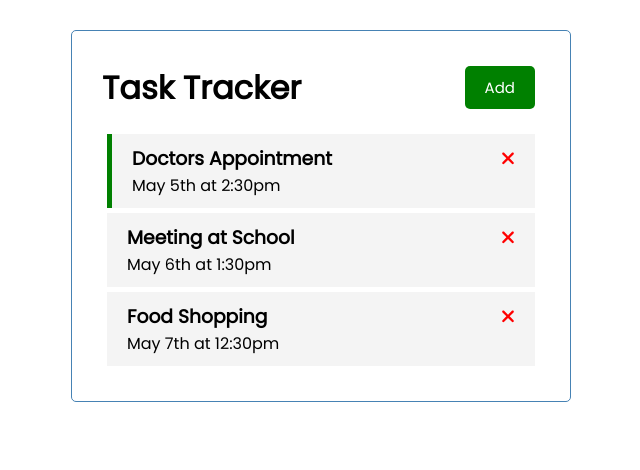
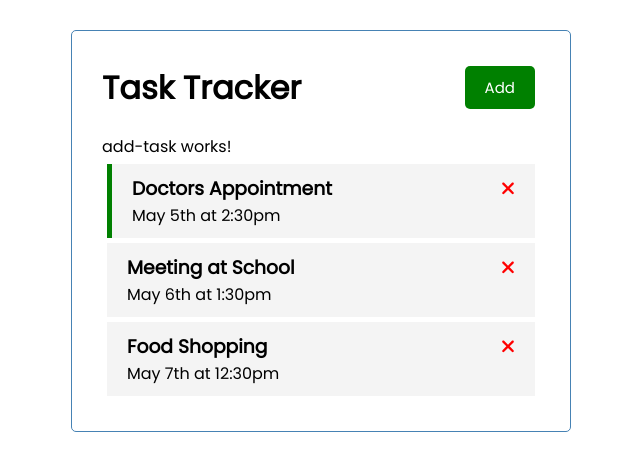
Before and after one commit to GCostill/AngularPracticeSite, an Angular app: page / in a window 1280 px wide. Shown: the top 470 px of the page, without its empty margins (319-959 px from the left). Built offline with nearby package versions, Linux system fonts and the light colour scheme; data requests are answered from the project's data file.

Commit message:
created add-task component

```diff
--- a/src/app/app.module.ts
+++ b/src/app/app.module.ts
@@ -7,6 +7,7 @@
 import { TasksComponent } from './components/tasks/tasks.component';
 import { TaskItemComponent } from './components/task-item/task-item.component';
 import { FontAwesomeModule } from '@fortawesome/angular-fontawesome';
+import { AddTaskComponent } from './components/add-task/add-task.component';
 
 @NgModule({
   declarations: [
@@ -14,7 +15,8 @@
     HeaderComponent,
     ButtonComponent,
     TasksComponent,
-    TaskItemComponent
+    TaskItemComponent,
+    AddTaskComponent
   ],
   imports: [
     BrowserModule,
--- /dev/null
+++ b/src/app/components/add-task/add-task.component.html
@@ -0,0 +1 @@
+<p>add-task works!</p>
--- /dev/null
+++ b/src/app/components/add-task/add-task.component.ts
@@ -0,0 +1,15 @@
+import { Component, OnInit } from '@angular/core';
+
+@Component({
+  selector: 'app-add-task',
+  templateUrl: './add-task.component.html',
+  styleUrls: ['./add-task.component.css']
+})
+export class AddTaskComponent implements OnInit{
+
+  constructor() {}
+
+  ngOnInit(): void {
+
+  }
+}
--- a/src/app/components/tasks/tasks.component.html
+++ b/src/app/components/tasks/tasks.component.html
@@ -1,3 +1,4 @@
+<app-add-task></app-add-task>
 <app-task-item
   *ngFor="let task of tasks"
   [task]="task"
```
Also changed, not shown: src/app/components/add-task/add-task.component.css (added), 1 other file (tests, documents, lock files or other folders).
